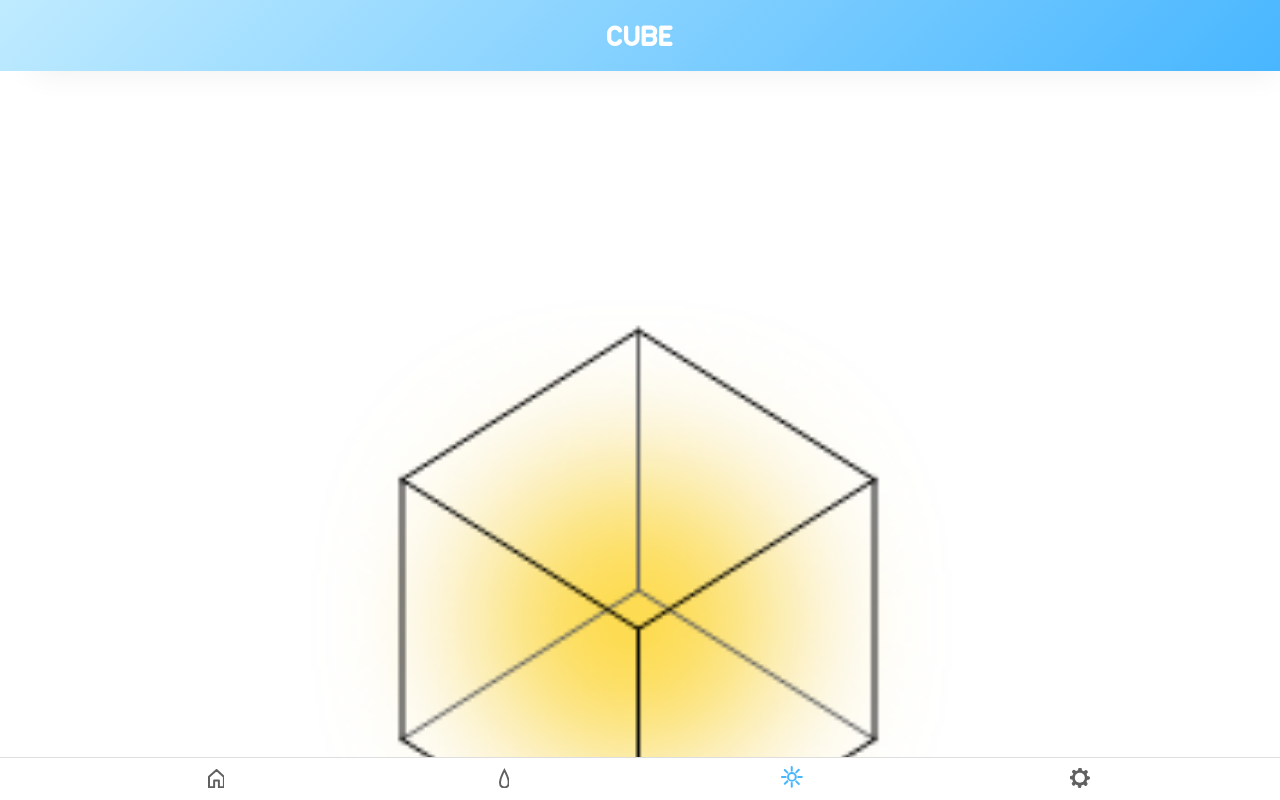
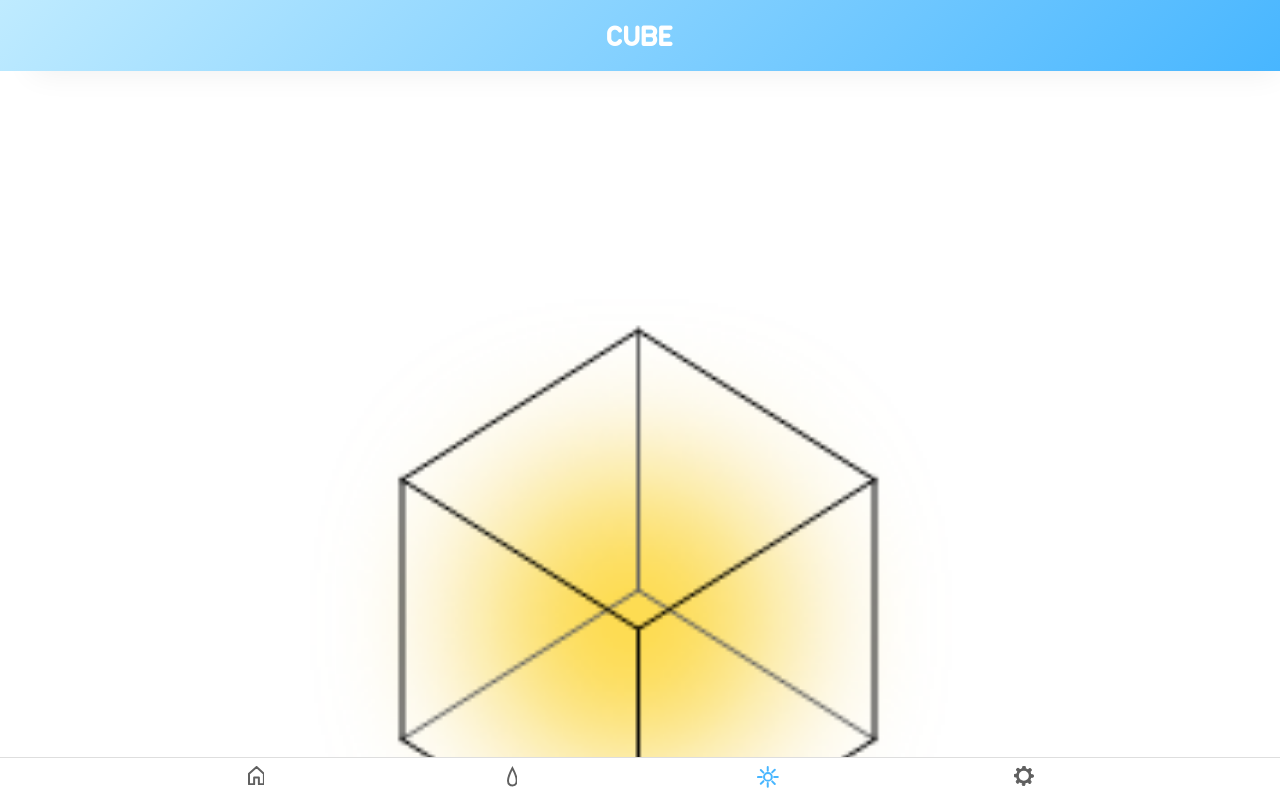
Before and after one commit to inudevs/CUBE-Web, a Vue app: page /#/light in a window 1280 px wide. Built offline with nearby package versions, Linux system fonts and the light colour scheme; what vue-js-toggle-button, vue-sweetalert2 would draw is missing.

Commit message:
fix: update appmenu align

```diff
--- a/src/components/AppMenu.vue
+++ b/src/components/AppMenu.vue
@@ -43,8 +43,9 @@ export default {
   position: fixed;
   left: 0;
   bottom: 0;
-  padding: 0.5em;
-  width: 100%;
+  padding-top: 0.5em;
+  padding-bottom: .5em;
+  width: 100vw;
   border: none;
   border-top: 1px solid rgba(112, 112, 112, 0.23);
   text-align: center;
@@ -52,9 +53,9 @@ export default {
 }
 
 .icons {
-  width: 90%;
-  display: table;
-  margin: auto;
+  display: flex;
+  justify-content: center;
+
 
   .icon {
     cursor: pointer;
```
